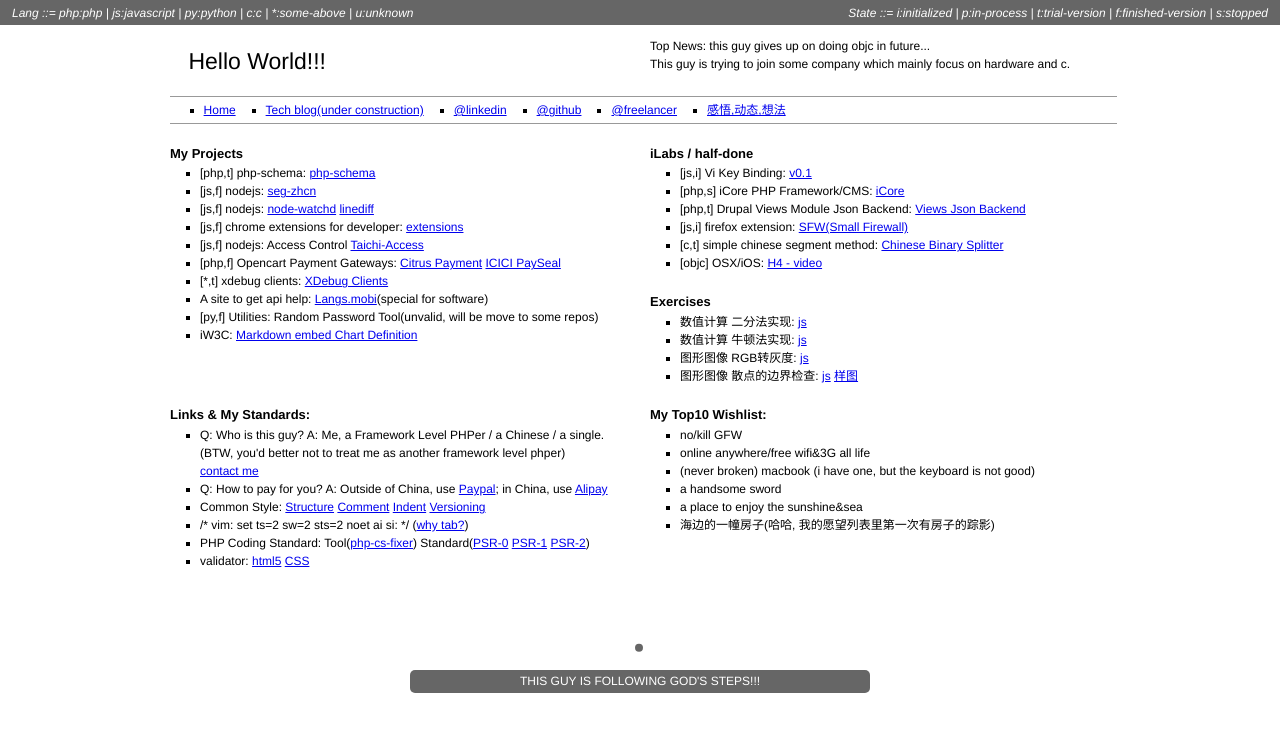
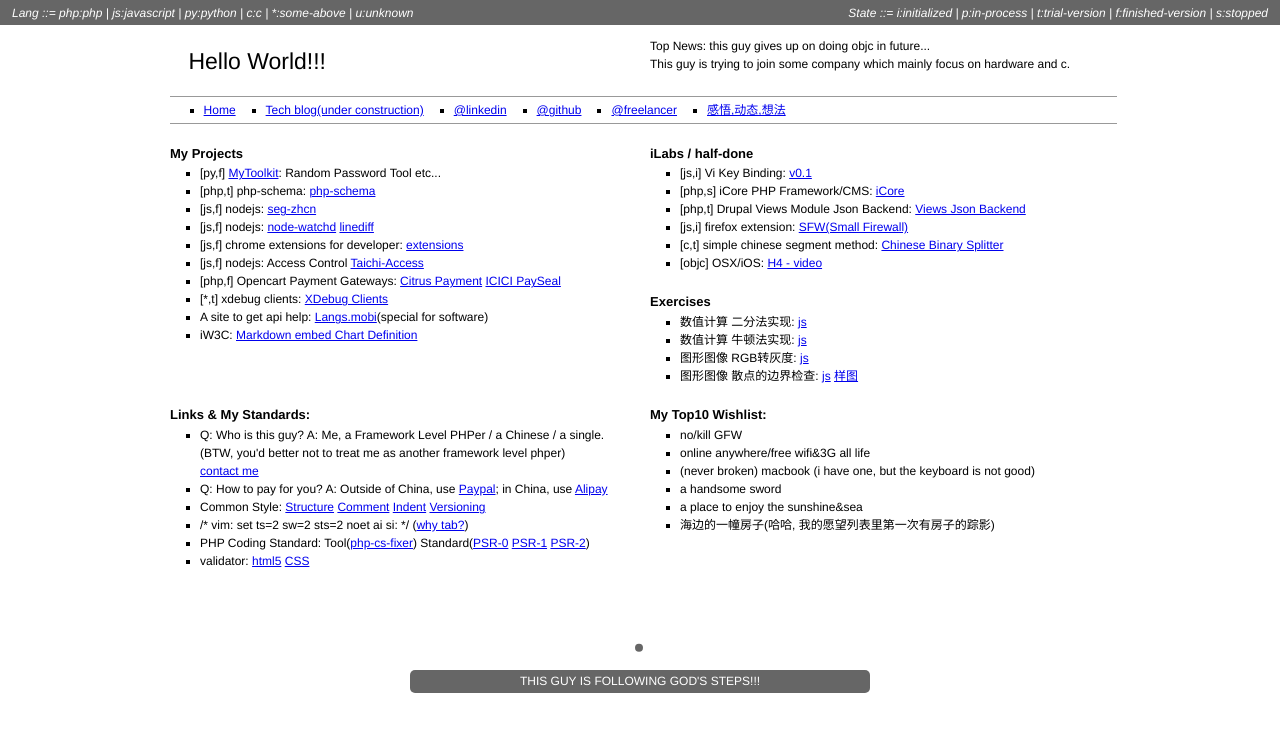
Before and after one commit to yarcowang/yarcowang.github.io, a Jekyll site: the page built from index.html, in a window 1280 px wide. Shown: the top 732 px of the page. Built offline with Jekyll 4.4.1, drawn with Linux system fonts in a browser that asks for light colours.

Commit message:
move genpwd into mytoolkit

```diff
--- a/_layouts/home.html
+++ b/_layouts/home.html
@@ -7,6 +7,7 @@
 		</header>
 		<div>
 			<ul>
+				<li>[py,f] <a href="https://github.com/yarcowang/mytoolkit">MyToolkit</a>: Random Password Tool etc...</li>
 				<li>[php,t] php-schema: <a href="https://github.com/yarcowang/php-schema" title="a funny tool from my long time thinking">php-schema</a></li>
 				<li>[js,f] nodejs: <a href="https://github.com/yarcowang/seg-zhcn">seg-zhcn</a></li>
 				<li>[js,f] nodejs: <a href="https://github.com/yarcowang/node-watchd">node-watchd</a> <a href="https://github.com/yarcowang/node-diff">linediff</a></li>
@@ -22,7 +23,6 @@
 				<li>[php,f] Opencart Payment Gateways: <a href="http://www.opencart.com/index.php?route=extension/extension/info&amp;extension_id=7836">Citrus Payment</a> <a href="http://www.opencart.com/index.php?route=extension/extension/info&amp;extension_id=7972">ICICI PaySeal</a></li>
 				<li>[*,t] xdebug clients: <a href="http://github.com/yarcowang/xdebug-clients">XDebug Clients</a></li>
 				<li>A site to get api help: <a href="http://langs.mobi/">Langs.mobi</a>(special for software)</li>
-				<li>[py,f] Utilities: Random Password Tool(unvalid, will be move to some repos)</li>
 				<li>iW3C: <a href="https://github.com/yarcowang/mdchart/">Markdown embed Chart Definition</a></li>
 			</ul>
 		</div>
```
